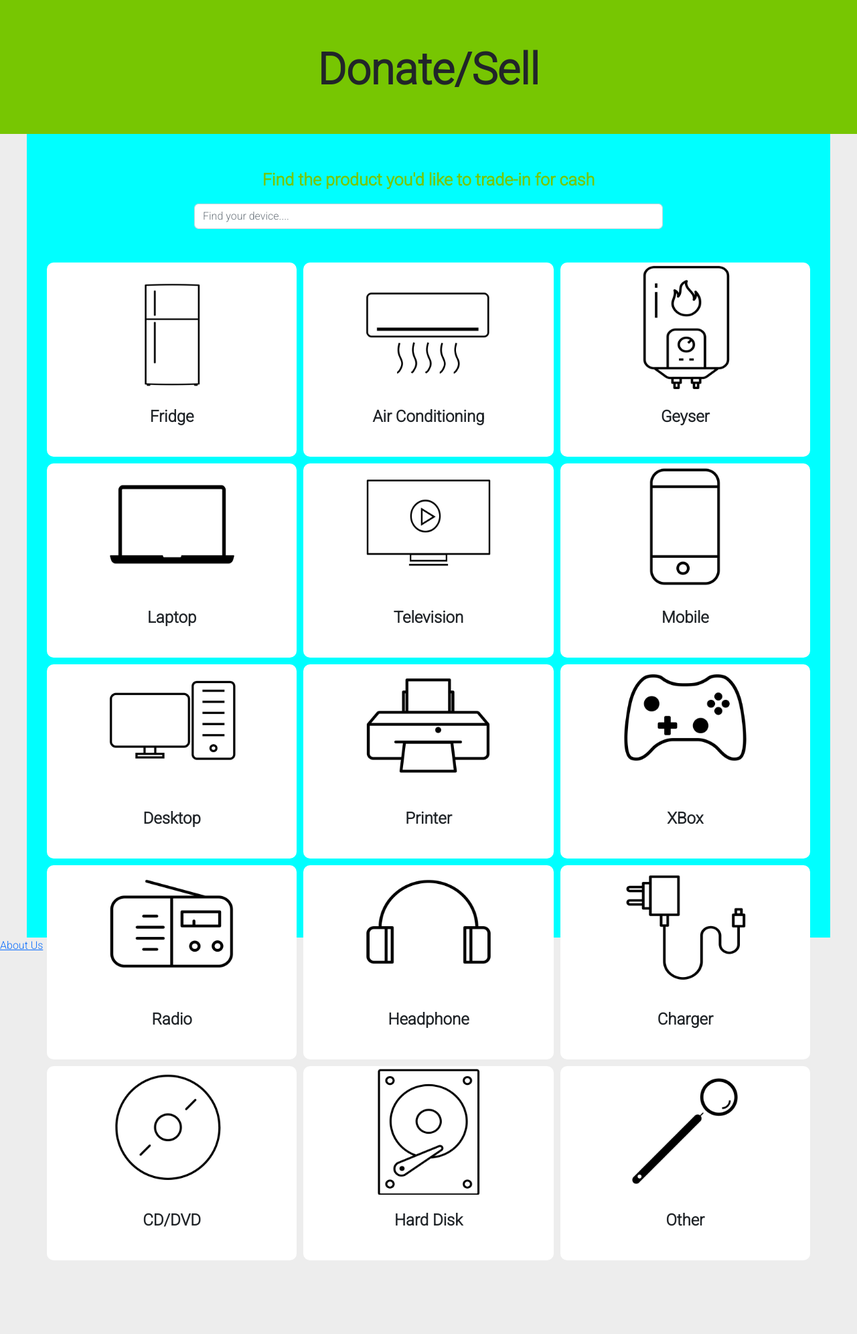
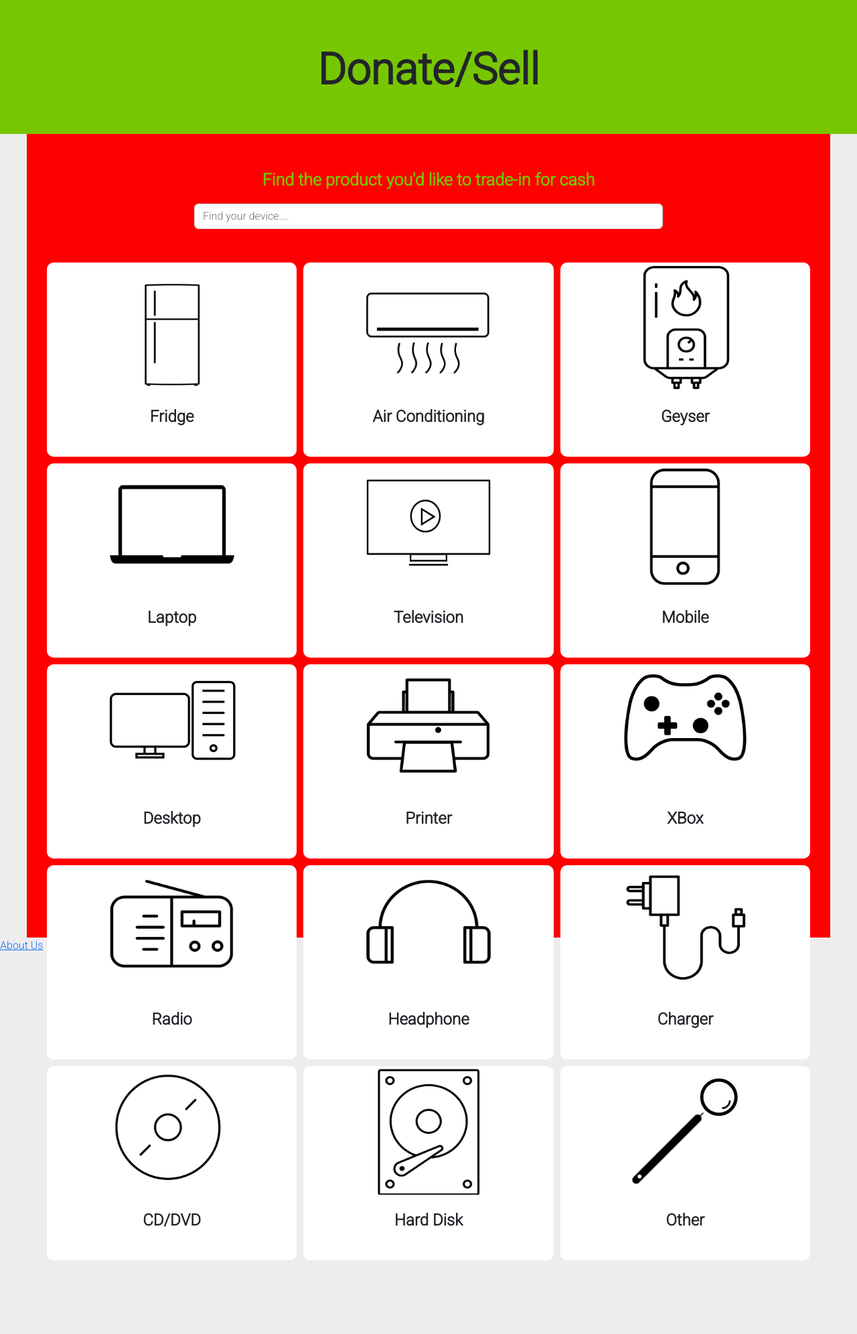
Before and after one commit to R0-H-1T/E_Regain, a PHP site: page /SellDonate.html in a window 1280 px wide. Shown: the whole page at 67% size. Run offline with PHP 8.4, Linux system fonts and the light colour scheme.

Commit message:
Background-color: aqua;

```diff
--- a/Services/SellDonate.css
+++ b/Services/SellDonate.css
@@ -27,6 +27,11 @@ body {
 
     /* height: 100px; */
 }
+/* -----------------------------footer css ------------------------------------------ */
+.site-footer {
+    margin-top:600px;
+}
+
 .container1 {
     /* background-color: antiquewhite; */
     display: flex;
@@ -38,7 +43,8 @@ body {
     flex-direction: column;
     height: 1200px;
     width: 1200px;
-    background-color: aqua;
+    /* background-color: aqua; */
+    background-color: red;
 }
 
 .boxes {
```
